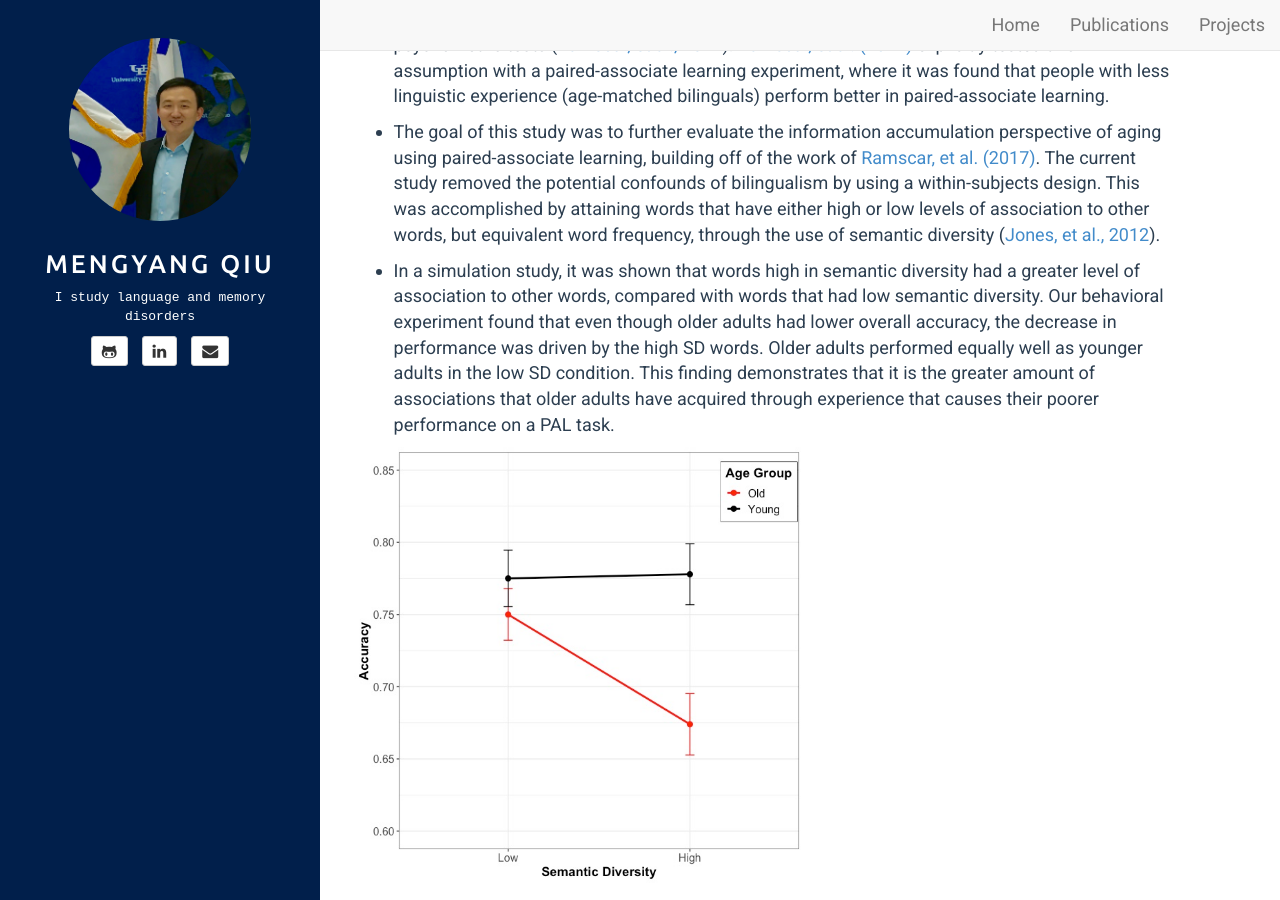
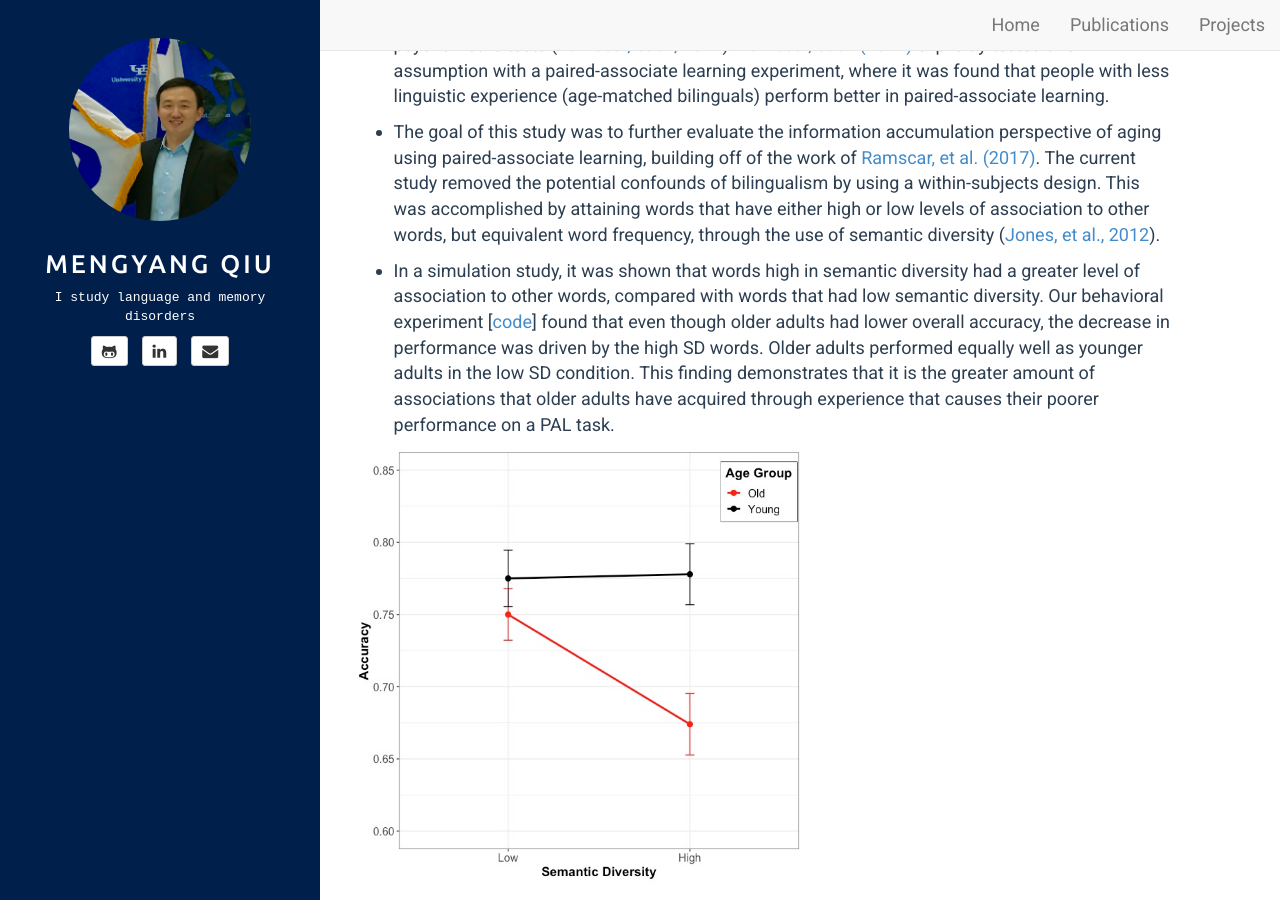
Before and after one commit to mengyangq/mengyangq.github.io, a Jekyll site: the page built from projects.html, in a window 1280 px wide and 900 px high, scrolled down 361 px. Built offline with Jekyll 4.4.1, drawn with Linux system fonts in a browser that asks for light colours.

Commit message:
Update projects.md

```diff
--- a/_includes/projects.md
+++ b/_includes/projects.md
@@ -12,7 +12,7 @@
 
 - The goal of this study was to further evaluate the information accumulation perspective of aging using paired-associate learning, building off of the work of [Ramscar, et al. (2017)](http://www.sfs.uni-tuebingen.de/~mramscar/papers/RamscarSunHendrixBaayen2017.pdf).  The current study removed the potential confounds of bilingualism by using a within-subjects design. This was accomplished by attaining words that have either high or low levels of association to other words, but equivalent word frequency, through the use of semantic diversity ([Jones, et al., 2012](http://btjohns.com/pubs/JJR_CJEP_2012.pdf)).
 
-- In a simulation study, it was shown that words high in semantic diversity had a greater level of association to other words, compared with words that had low semantic diversity. Our behavioral experiment found that even though older adults had lower overall accuracy, the decrease in performance was driven by the high SD words. Older adults performed equally well as younger adults in the low SD condition. This finding demonstrates that it is the greater amount of associations that older adults have acquired through experience that causes their poorer performance on a PAL task.
+- In a simulation study, it was shown that words high in semantic diversity had a greater level of association to other words, compared with words that had low semantic diversity. Our behavioral experiment \[[code](https://github.com/mengyangq/paired-associate-learning)\] found that even though older adults had lower overall accuracy, the decrease in performance was driven by the high SD words. Older adults performed equally well as younger adults in the low SD condition. This finding demonstrates that it is the greater amount of associations that older adults have acquired through experience that causes their poorer performance on a PAL task.
 
 <img src="../pub/pal.jpeg" width="55%" height="55%">
 
```
